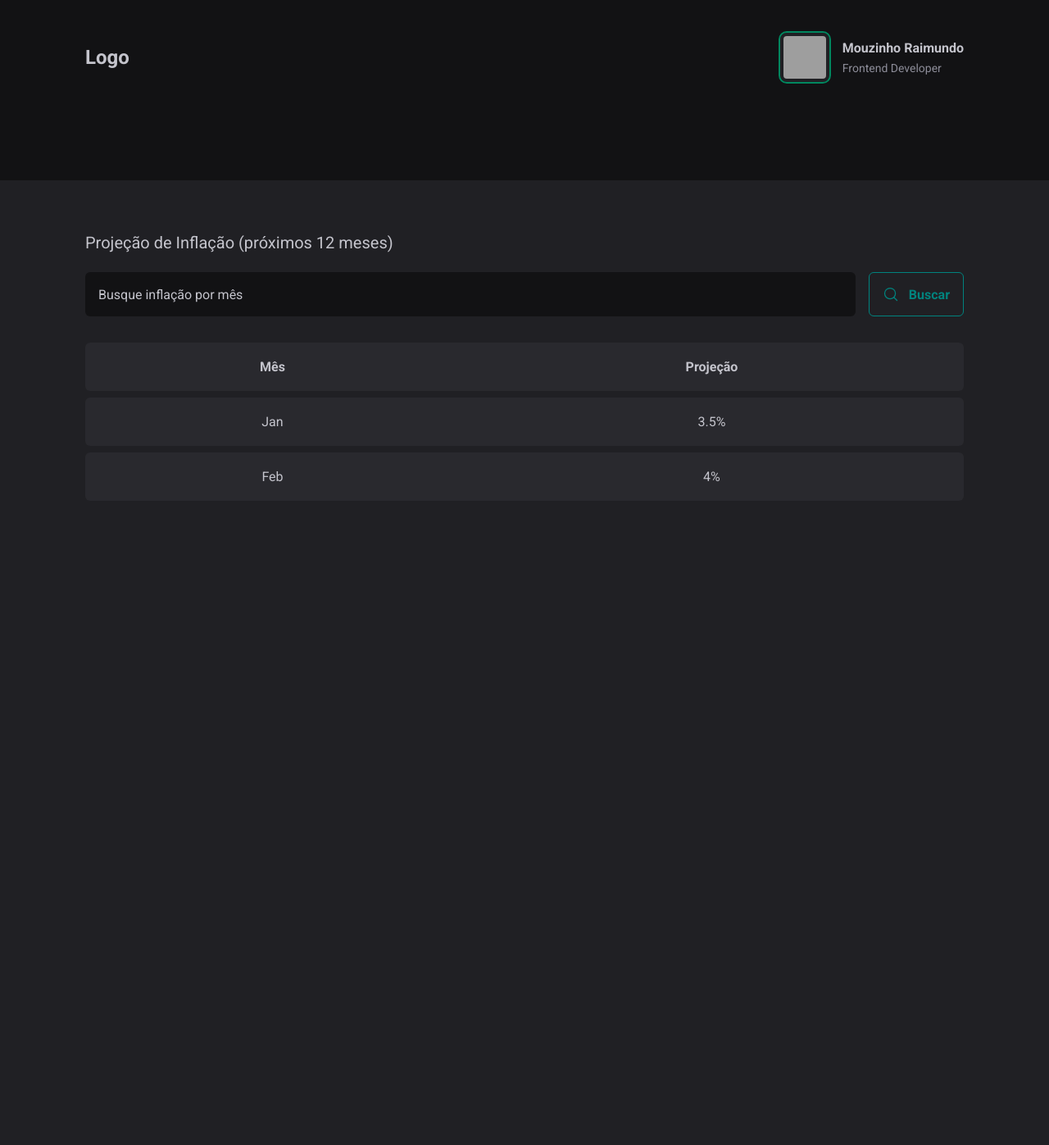
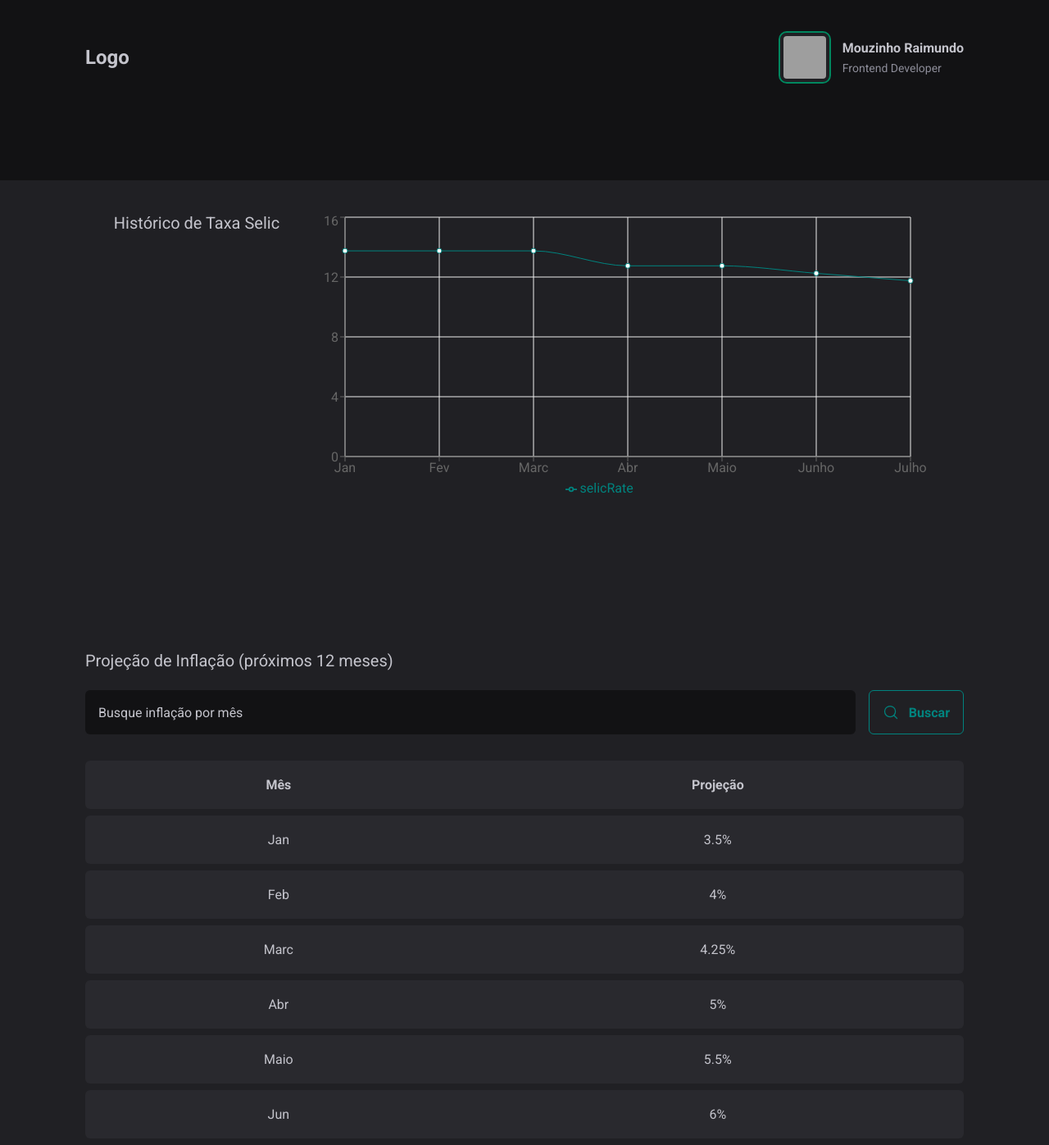
Before and after one commit to Mraimundo/teste-santander, a React (Vite) app: page / in a window 1280 px wide. Shown: the whole page at 82% size. Before the commit the page ends 800 px from the top, so only its background shows below. Built offline with nearby package versions, Linux system fonts and the light colour scheme; grey boxes are pictures that could not be loaded.

Commit message:
feat: Add selic chart component

```diff
--- a/package.json
+++ b/package.json
@@ -15,6 +15,7 @@
     "react": "^18.2.0",
     "react-dom": "^18.2.0",
     "react-hook-form": "^7.49.3",
+    "recharts": "^2.10.4",
     "zod": "^3.22.4"
   },
   "devDependencies": {
--- /dev/null
+++ b/src/components/SelicChart/SelicChart.module.css
@@ -0,0 +1,10 @@
+.selicChartContainer {
+  padding: 2.5rem 0 7.5rem;
+  display: flex;
+  justify-content: center;
+}
+
+.selicChartContainer h2 {
+  font-weight: 500;
+  font-size: 1.25rem;
+}
--- /dev/null
+++ b/src/components/SelicChart/SelicChart.tsx
@@ -0,0 +1,80 @@
+import {
+  LineChart,
+  Line,
+  XAxis,
+  YAxis,
+  CartesianGrid,
+  Tooltip,
+  Legend,
+} from "recharts";
+
+import styles from "./SelicChart.module.css";
+
+const data = [
+  {
+    month: "Jan",
+    selicRate: 13.75,
+    year: 2023,
+  },
+  {
+    month: "Fev",
+    selicRate: 13.75,
+    year: 2023,
+  },
+  {
+    month: "Marc",
+    selicRate: 13.75,
+    year: 2023,
+  },
+  {
+    month: "Abr",
+    selicRate: 12.75,
+    year: 2023,
+  },
+  {
+    month: "Maio",
+    selicRate: 12.75,
+    year: 2023,
+  },
+  {
+    month: "Junho",
+    selicRate: 12.25,
+    year: 2023,
+  },
+  {
+    month: "Julho",
+    selicRate: 11.75,
+    year: 2023,
+  },
+];
+
+export function SelicChart() {
+  return (
+    <div className={styles.selicChartContainer}>
+      <h2>Histórico de Taxa Selic</h2>
+      <LineChart
+        width={800}
+        height={350}
+        data={data}
+        margin={{
+          top: 5,
+          right: 30,
+          left: 20,
+          bottom: 5,
+        }}
+      >
+        <CartesianGrid stroke="#eee" />
+        <XAxis dataKey="month" />
+        <YAxis />
+        <Tooltip />
+        <Legend />
+        <Line
+          type="monotone"
+          dataKey="selicRate"
+          stroke="#00837e"
+          activeDot={{ r: 8 }}
+        />
+      </LineChart>
+    </div>
+  );
+}
--- a/src/pages/TaxaSelic/index.tsx
+++ b/src/pages/TaxaSelic/index.tsx
@@ -1,17 +1,17 @@
 import { Header } from "../../components/Header/Header";
 import { InflationTable } from "../../components/InflationTable/InflationTable";
 import { SearchForm } from "../../components/SearchForm/SearchForm";
+import { SelicChart } from "../../components/SelicChart/SelicChart";
 import { useSelicData } from "../../hooks/selic-data";
 import styles from "./selic.module.css";
-
-// const selicData = [
-//   { date: 'Jan', selicRate: 4.25 },
-//   { date: 'Feb', selicRate: 4.50 },
-// ];
 
 const inflationData = [
   { month: "Jan", projection: 3.5 },
   { month: "Feb", projection: 4.0 },
+  { month: "Marc", projection: 4.25 },
+  { month: "Abr", projection: 5.0 },
+  { month: "Maio", projection: 5.5 },
+  { month: "Jun", projection: 6.0 },
 ];
 
 export function TaxaSelic() {
@@ -19,6 +19,7 @@ export function TaxaSelic() {
   return (
     <>
       {!loading && <Header />}
+      <SelicChart />
       <section className={styles.selicContainer}>
         <h2>Projeção de Inflação (próximos 12 meses)</h2>
 
```
Also changed, not shown: 1 other file (tests, documents, lock files or other folders).
